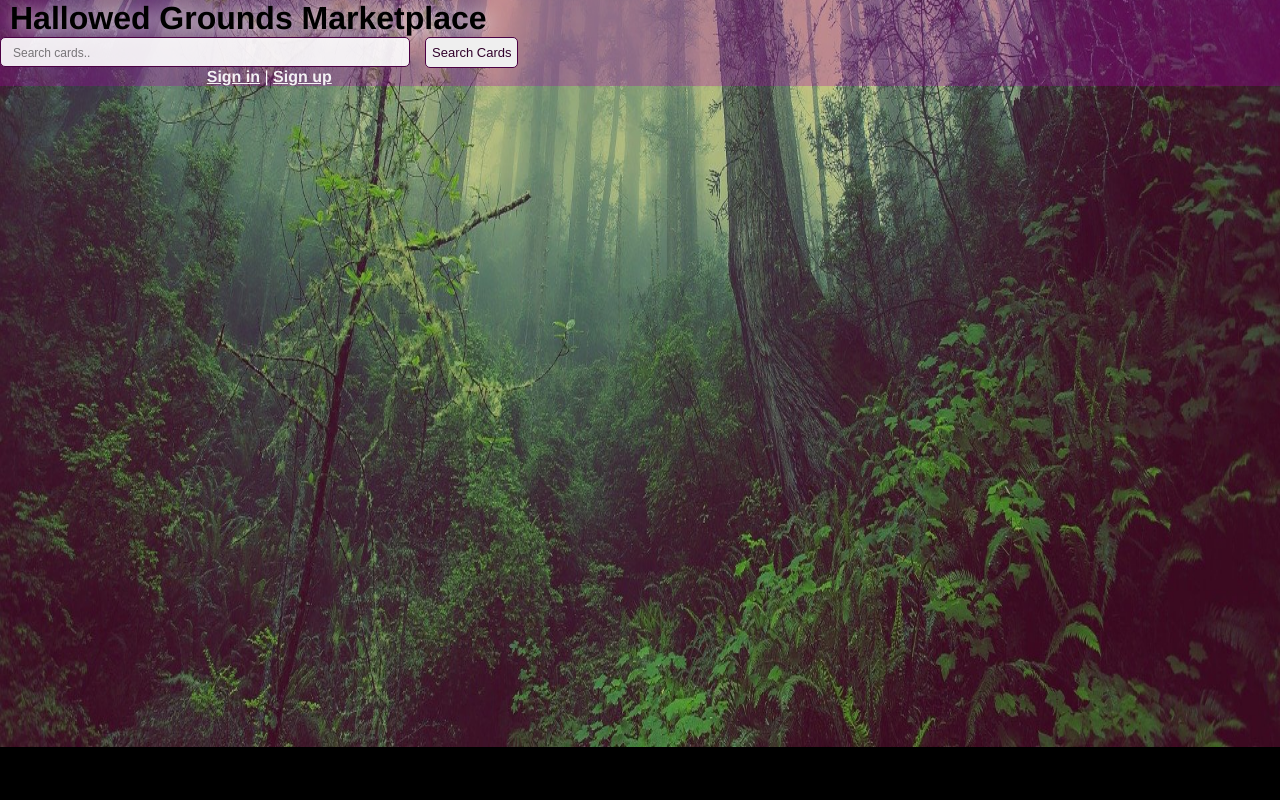
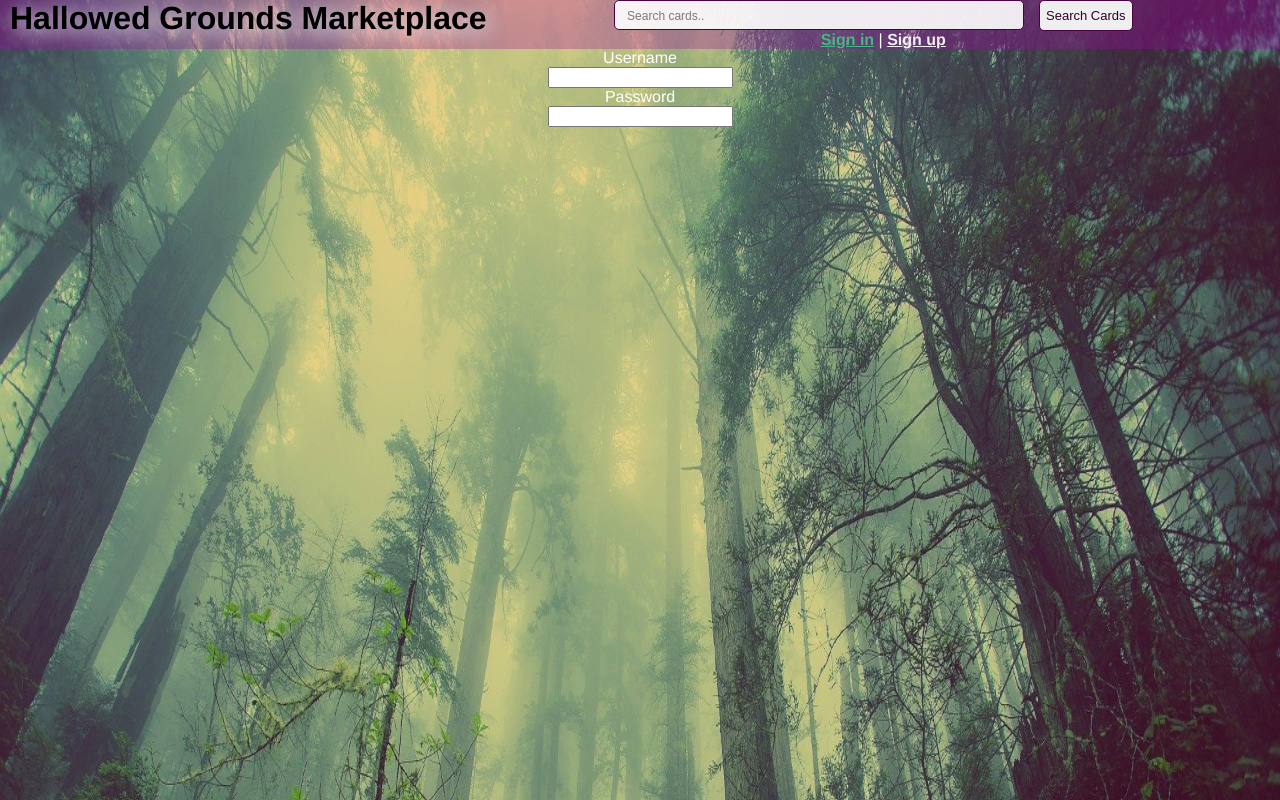
Before and after one commit to CapnSane/marketplace-with-Vue, a Vue app: page /login in a window 1280 px wide. Built offline with nearby package versions, Linux system fonts and the light colour scheme.

Commit message:
feat: login page added

```diff
--- a/src/App.vue
+++ b/src/App.vue
@@ -21,7 +21,7 @@ body {
   background-image: url("../src/assets/forest.jpg");
   // width: 100%;
   background-repeat: no-repeat;
-  background-position: center;
+  background-position: initial;
   background-size: 100vw 110vw;
   font-family: Avenir, Helvetica, Arial, sans-serif;
   text-align: center;
--- a/src/components/Carousel.vue
+++ b/src/components/Carousel.vue
@@ -143,6 +143,33 @@ html
   align-items: center;
 }
 
+@media screen and (max-width: 375px) {
+  .carousel {
+    width: 100%;
+    // height: 100%;
+  }
+
+  html
+    body
+    div#app
+    div#home.home
+    div.agile.agile--auto-play.carousel
+    div.agile__actions
+    button.agile__nav-button.agile__nav-button--prev {
+    display: none;
+  }
+
+  html
+    body
+    div#app
+    div#home.home
+    div.agile.agile--auto-play.carousel
+    div.agile__actions
+    button.agile__nav-button.agile__nav-button--next {
+    display: none;
+  }
+}
+
 .slide-div {
   transition-duration: 0.5s;
   margin: 40px 10px -20px 10px;
--- a/src/components/Header.vue
+++ b/src/components/Header.vue
@@ -29,8 +29,8 @@ export default {
 
 <style lang="scss" scoped>
 #header {
-  display: flex;
-  flex-wrap: wrap;
+  // display: flex;
+  // flex-wrap: wrap;
   // height: 70px;
   background-color: rgba(171, 0, 171, 0.3);
 
--- a/src/components/Searchbar.vue
+++ b/src/components/Searchbar.vue
@@ -4,7 +4,6 @@
     <button class="search-button">{{ buttonText }}</button>
   </div>
 </template>
-
 <script>
 export default {
   data: () => ({
@@ -12,7 +11,6 @@ export default {
   }),
 };
 </script>
-
 <style lang="scss" scoped>
 .wrapper {
   position: relative;
@@ -22,7 +20,7 @@ export default {
   top: 0;
   bottom: 0;
   label {
-    // position: relative;
+    position: relative;
     font-size: 12px;
     color: rgba(0, 0, 0, 0.5);
     top: 8px;
@@ -55,7 +53,6 @@ export default {
     }
   }
 }
-
 .search-button {
   color: rgb(48, 1, 43);
   font-size: 13px;
--- a/src/router/index.ts
+++ b/src/router/index.ts
@@ -1,11 +1,17 @@
 import { createRouter, createWebHistory, RouteRecordRaw } from 'vue-router';
 import Home from '../views/Home.vue';
+import Login from '../views/Login.vue';
 
 const routes: Array<RouteRecordRaw> = [
   {
     path: '/',
     name: 'Home',
     component: Home,
+  },
+  {
+    path: '/login',
+    name: 'Login',
+    component: Login,
   },
 
   // {
--- /dev/null
+++ b/src/views/Login.vue
@@ -0,0 +1,33 @@
+<template>
+  <div class="login">
+    <div>Username</div>
+    <input type="username">
+    <div>Password</div>
+    <input type="password">
+  </div>
+</template>
+
+<script lang="ts">
+import { defineComponent } from 'vue';
+
+export default defineComponent({
+  components: {},
+  setup() {
+    return {
+
+    };
+  },
+});
+</script>
+
+<style lang="scss" scoped>
+.login {
+  display: inline;
+  align-items: center;
+  justify-content: center;
+  text-align: center;
+  vertical-align: middle;
+
+}
+
+</style>
```
Also changed, not shown: src/components/_Model.vue (added, +20 -0 lines), .eslintrc.js.
